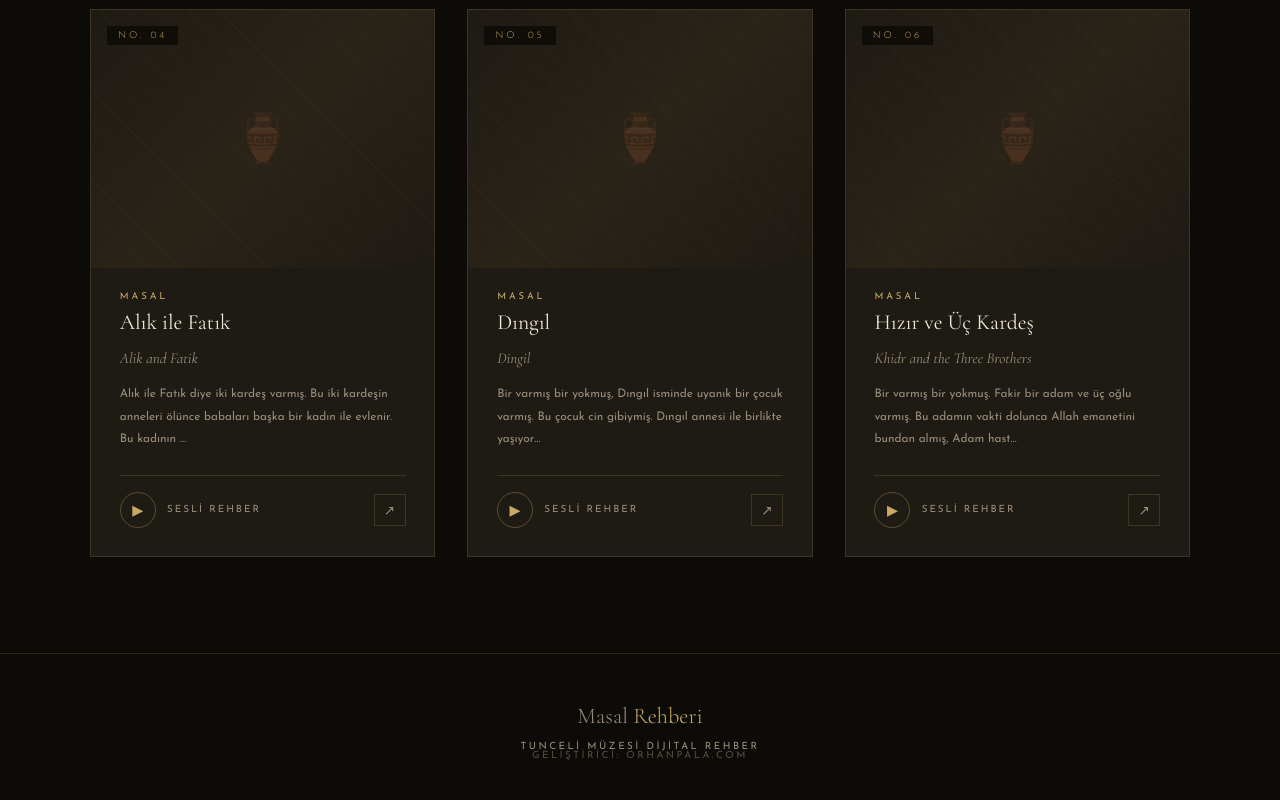
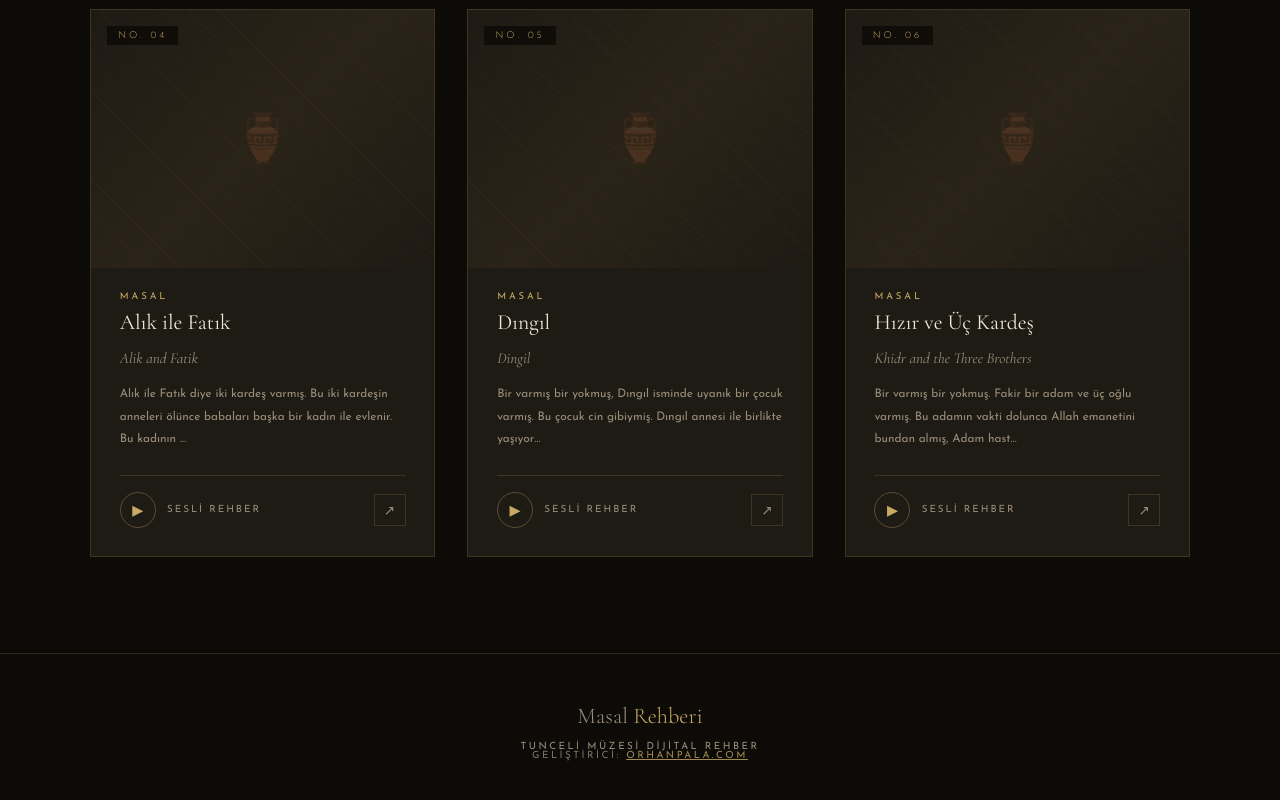
Before and after one commit to orhanpala/masal-rehberi, a Next.js app: page / in a window 1280 px wide. Shown: the part 1625-2425 px from the top of the page. Built offline with nearby package versions, Linux system fonts and the light colour scheme.

Commit message:
Update page.jsx

```diff
--- a/app/page.jsx
+++ b/app/page.jsx
@@ -145,12 +145,15 @@ export default function MasalRehberi() {
         </div>
       </section>
 
-      {/* ── FOOTER ── */}
+            {/* ── FOOTER ── */}
       <footer>
         <div className="footer-logo">Masal <span>Rehberi</span></div>
         <div className="footer-meta">{lang === 'tr' ? 'Tunceli Müzesi Dijital Rehber' : 'Tunceli Museum Digital Guide'}</div>
-        <div className="footer-meta mt-2" style={{opacity: 0.5}}>Geliştirici: orhanpala.com</div>
+        <div className="footer-meta mt-2" style={{opacity: 0.8}}>
+          Geliştirici: <a href="https://orhanpala.com" target="_blank" rel="noopener noreferrer" style={{ color: '#c8aa64', textDecoration: 'underline' }}>orhanpala.com</a>
+        </div>
       </footer>
+
     </>
   );
 }
```
